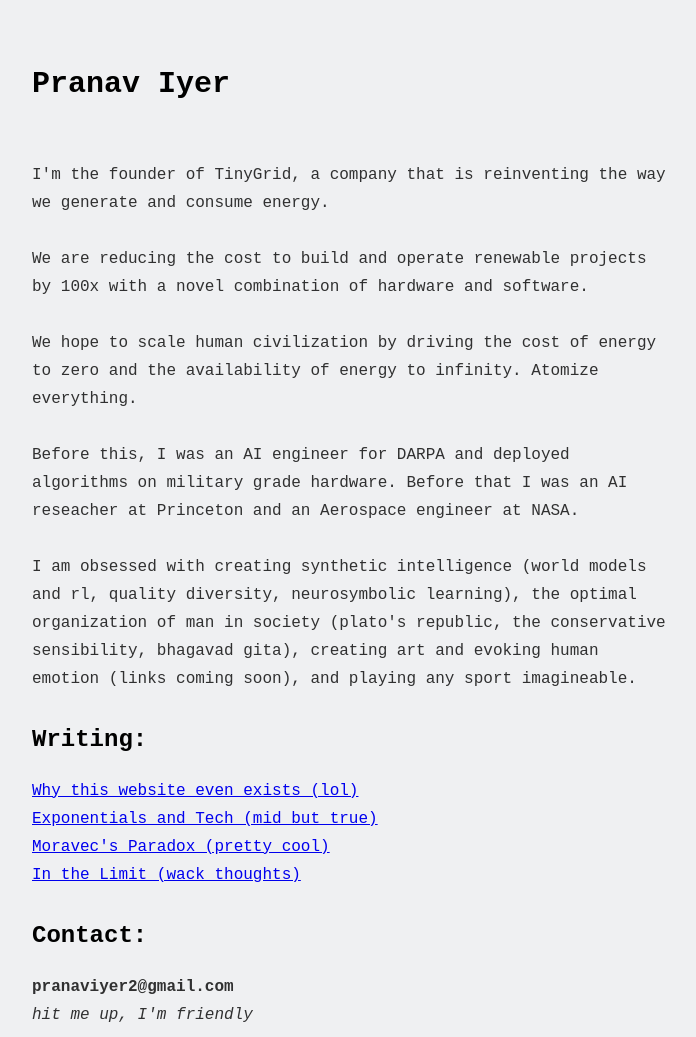
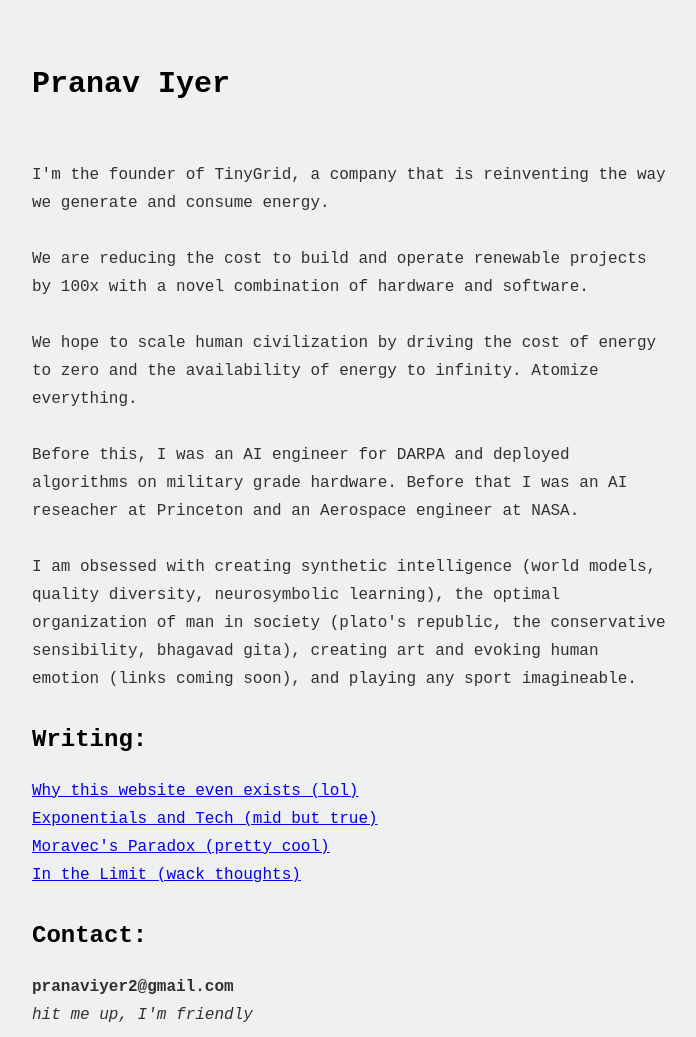
Before and after one commit to pranav270-create/pranav270-create.github.io, a Jekyll site: the page index.html, which Jekyll copies as it is, in a window 1280 px wide. Shown: the whole page, without its empty margins (26-722 px from the left). Built offline with Jekyll 4.4.1, drawn with Linux system fonts in a browser that asks for light colours.

Commit message:
final edits

```diff
--- a/index.html
+++ b/index.html
@@ -1,7 +1,7 @@
 <!DOCTYPE html>
 
 <html>
-  <body>
+  <body class="main_page">
     <link rel="stylesheet" type="text/css" href="styles.css">
     <header>
       Pranav Iyer
@@ -18,7 +18,7 @@
     Before this, I was an AI engineer for DARPA and deployed algorithms on military grade hardware. Before that I was an AI reseacher at Princeton and an Aerospace engineer at NASA.
     <br>
     <br>
-    I am obsessed with creating synthetic intelligence (world models and rl, quality diversity, neurosymbolic learning), the optimal organization of man in society (plato's republic, the conservative sensibility, bhagavad gita), creating art and evoking human emotion (links coming soon), and playing any sport imagineable.
+    I am obsessed with creating synthetic intelligence (world models, quality diversity, neurosymbolic learning), the optimal organization of man in society (plato's republic, the conservative sensibility, bhagavad gita), creating art and evoking human emotion (links coming soon), and playing any sport imagineable.
     <h1 class="h1">Writing: </h1>
     <div class="links">
       <a href="why_website.html">Why this website even exists (lol)</a> <br>
--- a/moravec_who.html
+++ b/moravec_who.html
@@ -9,7 +9,7 @@
 <page class="page">
     <link rel="stylesheet" type="text/css" href="styles.css">
     <h2>Moravec's Paradox and Evolution</h2>
-    <img class="top-right"  src="/images/moravec_canny.jpeg" alt="Moravec's Paradox Image" width="490" height="200">
+    <!-- <img class="top-right"  src="/images/moravec_canny.jpeg" alt="Moravec's Paradox Image" width="490" height="200"> -->
 
     <p>As a roboticist, I often ponder the nature of automation. The common narrative in science fiction depicts dexterous and intelligent robots, first displacing labor workers until eventually surpassing human consciousness. Reality seems more dull, and occurs in reverse.</p>
 
--- a/on_exponentials.html
+++ b/on_exponentials.html
@@ -9,7 +9,7 @@
 <page class="page">
     <link rel="stylesheet" type="text/css" href="styles.css">
     <h2>Exponential Growth and Technology</h2>
-    <img class="top-right" src="/images/exponentials.jpeg" alt="Exp Image" width="470" height="200">
+    <!-- <img class="top-right" src="/images/exponentials.jpeg" alt="Exp Image" width="470" height="200"> -->
 
     <p>A concept I never quite grasped was exponential growth. And by that I mean I understood the mathematics, but could never actually get a deeper non-logical intuition behind it. It turns out my shortcoming is largely due to our primate hardware. I suppose the pressures of evolution never necessitated reasoning around large numbers or non-linear growth rates.</p>
 
--- a/styles.css
+++ b/styles.css
@@ -1,6 +1,21 @@
 /* CSS file */
 
 body {
+    background-color: rgb(239, 240, 242);
+    color: rgba(0, 0, 0, 0.8);
+    font-family: 'Courier New', Courier, monospace; /* use a monospace font */
+    line-height: 1.75;
+    -webkit-font-smoothing: antialiased;
+    -moz-osx-font-smoothing: grayscale;
+    padding-top: 20px;
+    font-size: 16px;
+    font-weight: 1000px;
+    padding-left: 50px;
+    word-wrap: break-word; /* Add this line */
+    width: 100%;
+}
+
+.main_page {
     background-color: rgb(239, 240, 242);
     color: rgba(0, 0, 0, 0.8);
     font-family: 'Courier New', Courier, monospace; /* use a monospace font */
@@ -64,7 +79,7 @@
     font-weight: 500px;
     padding-left: 50px;
     word-wrap: break-word; /* Add this line */
-    width: 90%;
+    width: 70%;
 }
 
 p {
@@ -83,7 +98,6 @@
     align-items: center;
 }
 
-
 .top-right {
     position: absolute;
     top: 0;
--- a/the_limit.html
+++ b/the_limit.html
@@ -10,7 +10,7 @@
 <page class="page">
     <link rel="stylesheet" type="text/css" href="styles.css">
     <h2>In the Limit</h2>
-    <img class="top-right" src="/images/whitedot.jpeg" alt="Limit Image" width="300" height="300">
+    <!-- <img class="top-right" src="/images/whitedot.jpeg" alt="Limit Image" width="300" height="300"> -->
 
     <p><em>Disclaimer: this piece contains no argument or position. It simply states and asks.</em></p>
     <p>When I was nine years old, I woke up every night for three months and sobbed about what happens when we die. The question was less personal and more metaphysical: what is at the end? While I have yet to resolve the query, in my life, I have found great solace in reasoning about the extremes; be it black holes in physics, countable and uncountable infinities in math, or Mary's Room in philosophy, I have found that extremes stress test rational world models which inevitably leads to their strengthening.</p>
--- a/why_website.html
+++ b/why_website.html
@@ -9,7 +9,7 @@
 <page class="page">
     <link rel="stylesheet" type="text/css" href="styles.css">
     <h2>On Writing</h2>
-    <img class="top-right" src="/images/pencil.png" alt="Pencil Image" width="300" height="200">
+    <!-- <img class="top-right" src="/images/pencil.png" alt="Pencil Image" width="300" height="200"> -->
 
     <p>My first love was playing outside. The combination of nature and the thrill of competitive sports made me feel the most human, tapping into the primal wiring evolution had granted me over millions of years. My second love was reading. I started coming home and curling up with a book for hours on end, ignoring all sense of time, hunger, and thirst. It was only recently that I found my third love: writing.</p>
 
```
